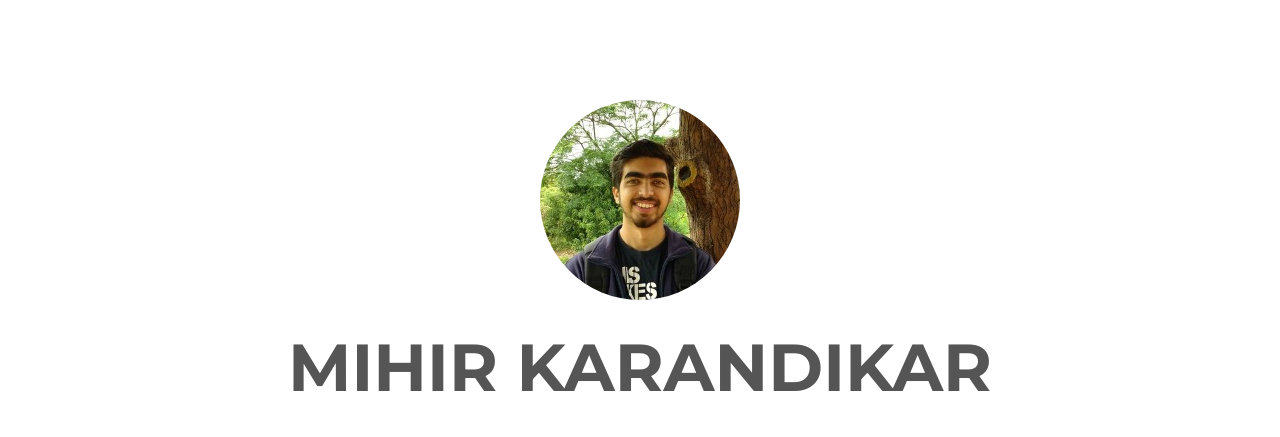
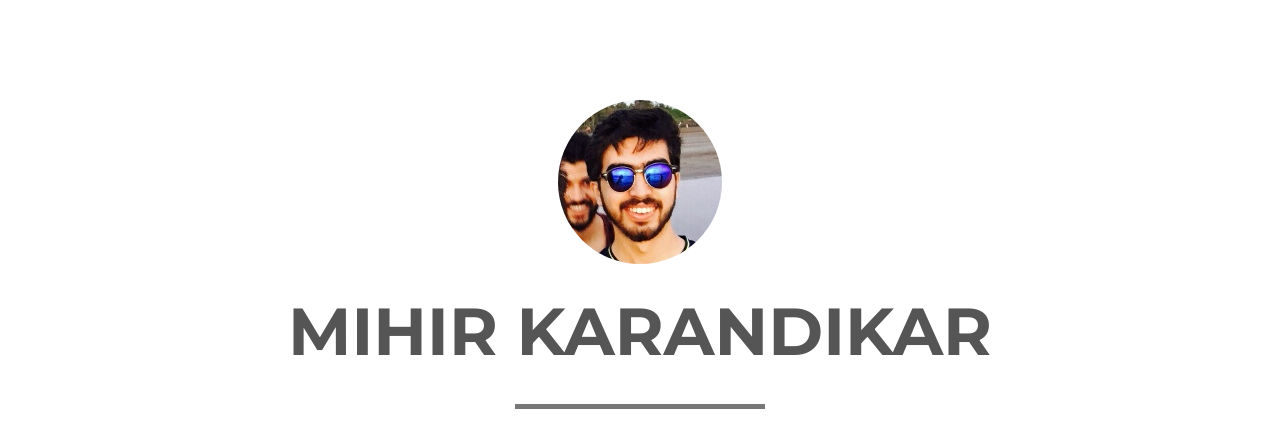
Before and after one commit to mihir0x69/KarandikarMihir.github.io, a website: page index.html in a window 1280 px wide. Shown: the top 437 px of the page. Drawn offline with nearby package versions, Linux system fonts and the light colour scheme.

Commit message:
Turn awesomeness on :sunglasses:

```diff
--- a/index.html
+++ b/index.html
@@ -35,7 +35,7 @@
             <div class="container">
                 <div class="row">
                     <div class="col-lg-12">
-                        <img class="img-responsive img-circle" src="img/profile.jpg" alt="">
+                        <img class="img-responsive img-circle" src="img/profile.png" alt="">
                         <div class="intro-text">
                             <span class="name">Mihir Karandikar</span>
                             <hr class="star-light">
```
Also changed, not shown: img/profile.png (added).
